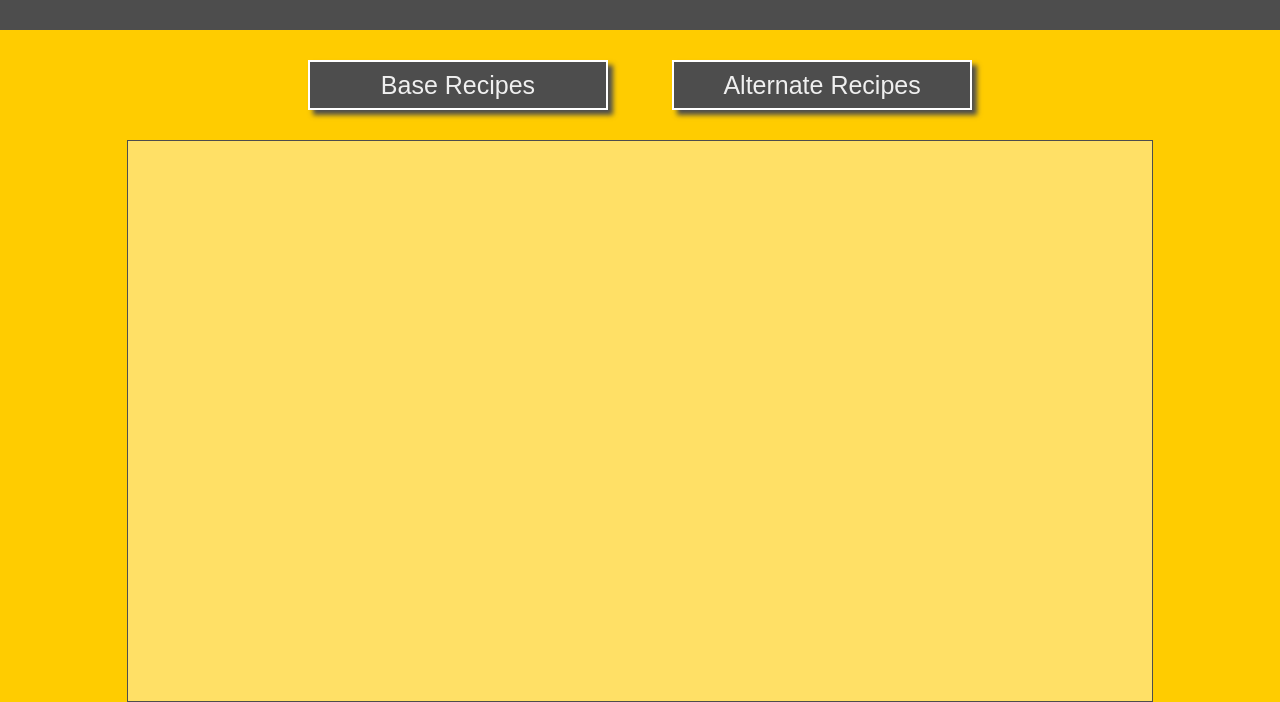
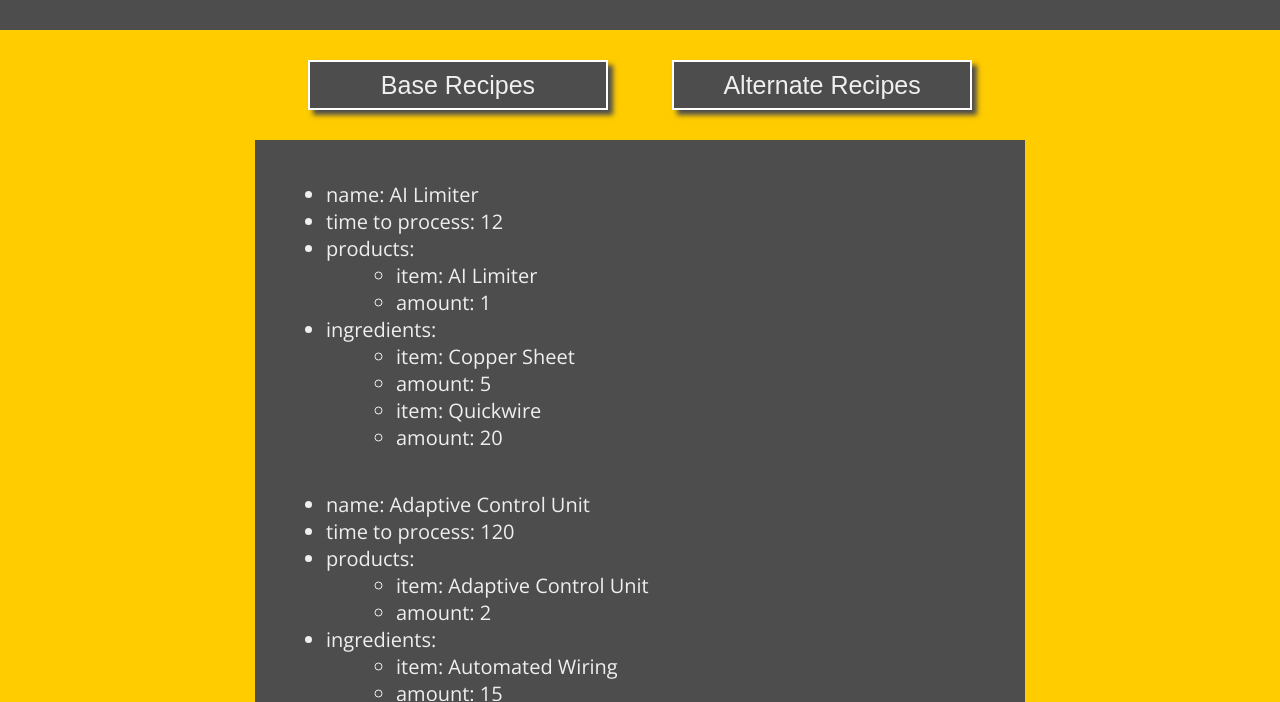
Before and after one commit to Larenatos/satisfactory-recipes-website, a website: page client/index.html in a window 1280 px wide. Both pictures are taken after a click on the button "Base Recipes". Shown: the part 120-822 px from the top of the page. Drawn offline with nearby package versions, Linux system fonts and the light colour scheme; files whose address does not match are found by name.

Commit message:
Added a function to make a list of the recipes

```diff
--- a/client/index.html
+++ b/client/index.html
@@ -12,7 +12,7 @@
         <button onclick="baseRecipeCall()">Base Recipes</button>
         <button onclick="alternateRecipeCall()">Alternate Recipes</button>
       </div>
-      <div class="content">
+      <div class="content", id="content">
 
       </div>
     </div>
--- a/client/script.js
+++ b/client/script.js
@@ -1,13 +1,67 @@
+const contentBox = document.getElementById("content");
+
+const constructList = (recipes) => {
+  contentBox.innerHTML = "";
+  for (const [key, value] of Object.entries(recipes)){
+    console.log("file: script.js:5 ~ key:", key);
+    let list = document.createElement("ul");
+    list.style.marginTop = "40px";
+
+    let name = document.createElement("li");
+    name.innerText = `name: ${value[0]["name"]}`;
+    let time = document.createElement("li");
+    time.innerText = `time to process: ${value[0]["time"]}`;
+
+    let productsLi = document.createElement("li");
+    productsLi.innerText = "products:";
+
+    let productsUl = document.createElement("ul");
+    for (const product of value[0]["products"]){
+      let item = document.createElement("li");
+      item.innerText = `item: ${product["item"]}`;
+
+      let amount = document.createElement("li");
+      amount.innerText = `amount: ${product["amount"]}`;
+
+      productsUl.appendChild(item);
+      productsUl.appendChild(amount);
+    }
+
+    let ingredientsLi = document.createElement("li");
+    ingredientsLi.innerText = "ingredients:";
+
+    let ingredientsUl = document.createElement("ul");
+    for (const ingredient of value[0]["ingredients"]){
+      let item = document.createElement("li");
+      item.innerText = `item: ${ingredient["item"]}`;
+
+      let amount = document.createElement("li");
+      amount.innerText = `amount: ${ingredient["amount"]}`;
+
+      ingredientsUl.appendChild(item);
+      ingredientsUl.appendChild(amount);
+    }
+
+    list.appendChild(name);
+    list.appendChild(time);
+    list.appendChild(productsLi);
+    list.appendChild(productsUl);
+    list.appendChild(ingredientsLi);
+    list.appendChild(ingredientsUl);
+    contentBox.appendChild(list);
+  }
+}
+
 const baseRecipeCall = async () => {
   console.log("Base recipes");
   const response = await fetch('http://localhost:3000/baseRecipes.json');
   const data = await response.json();
-  console.log(data);
+  constructList(data);
 }
 
 const alternateRecipeCall = async () => {
   console.log("Alternate recipes");
   const response = await fetch('http://localhost:3000/alternateRecipes.json');
   const data = await response.json();
-  console.log(data);
+  constructList(data);
 }
--- a/client/style.css
+++ b/client/style.css
@@ -48,8 +48,14 @@ button:hover {
 }
 
 .content {
-  width: 80%;
+  width: 60%;
   height: 70vh;
   border: 1px solid var(--primary);
-  background-color: var(--third);
+  background-color: var(--primary);
+  overflow-y: scroll;
+  font-size: 20px;
 }
+
+.content ul {
+  margin-left: 30px;
+}
```
